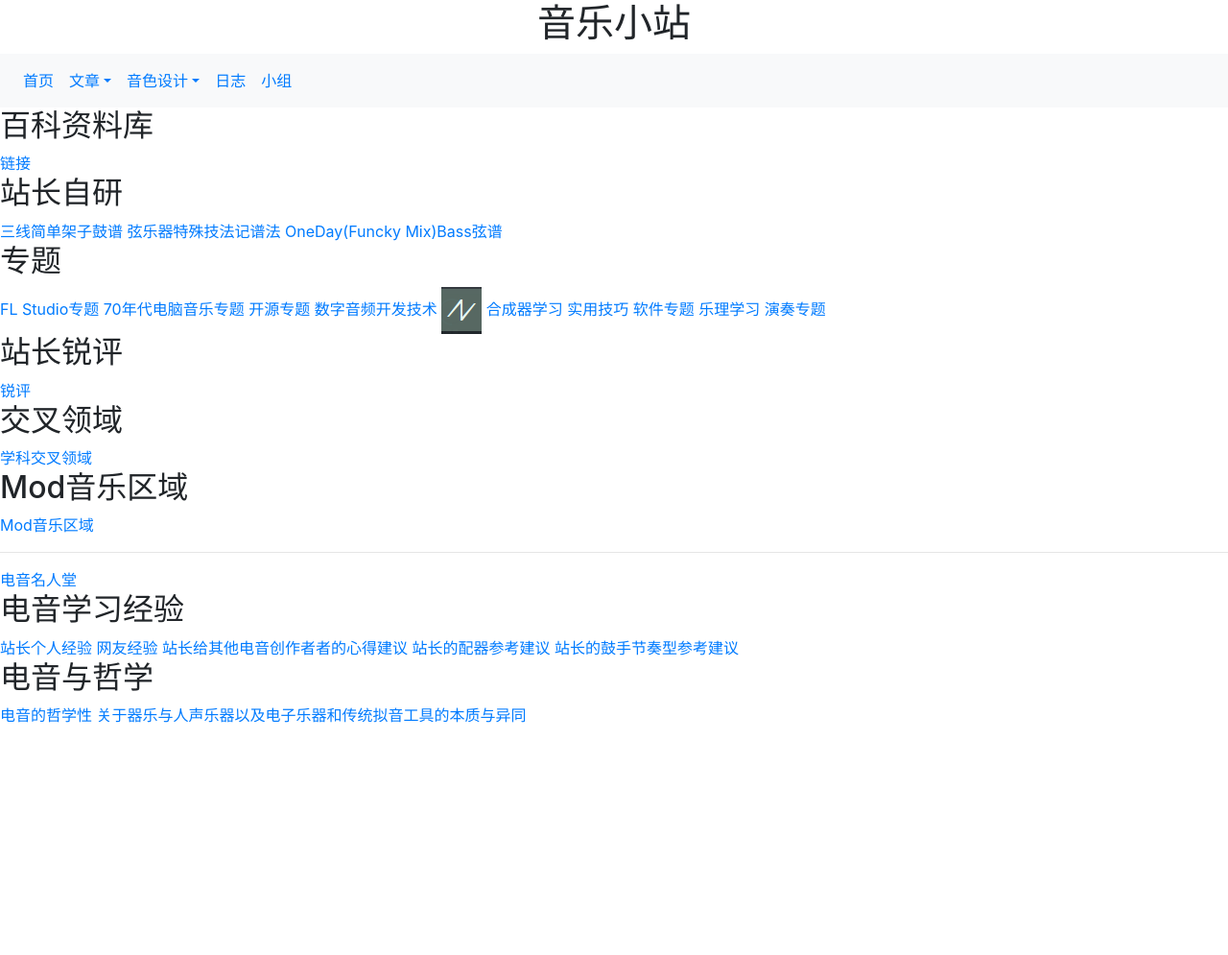
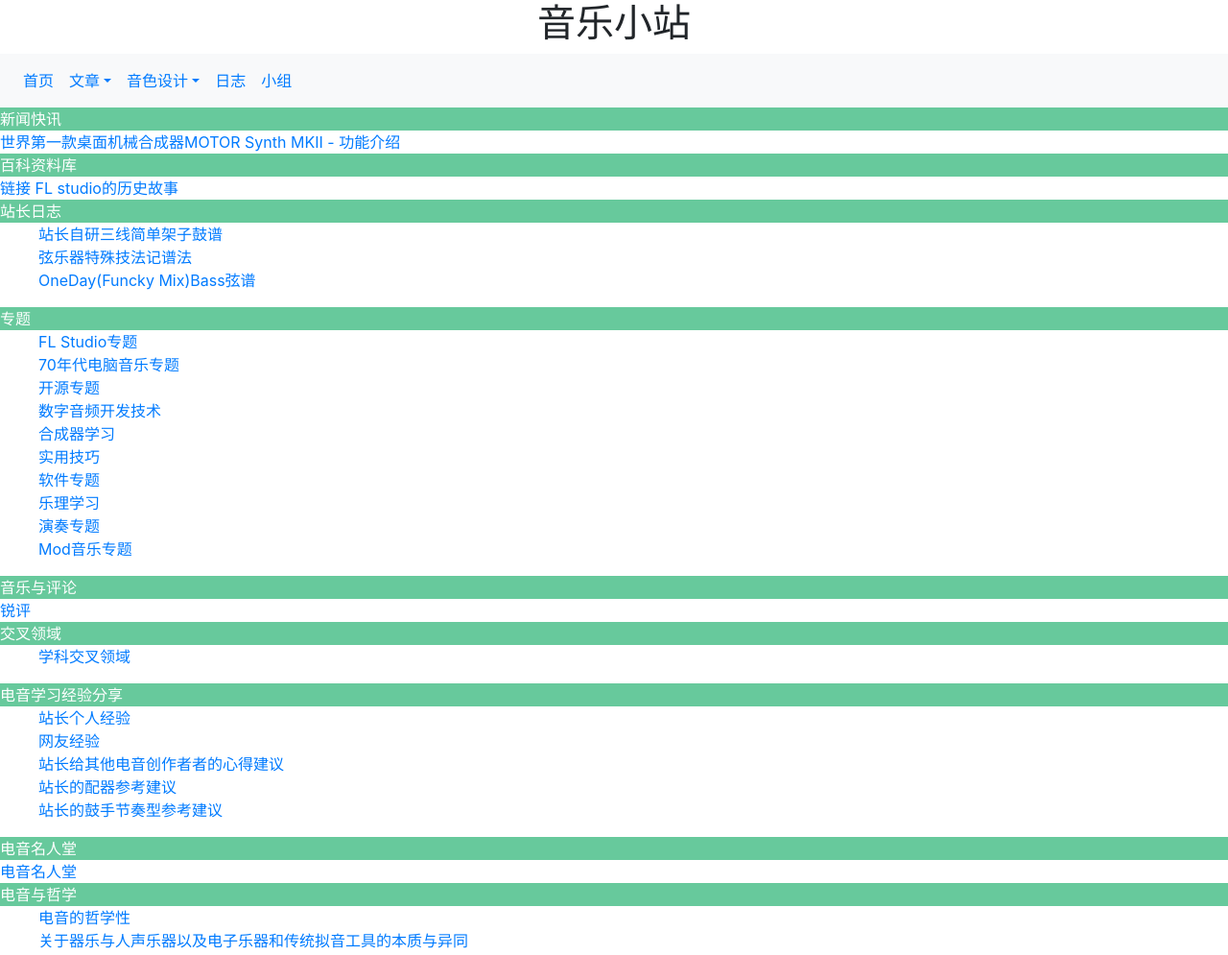
Before and after one commit to PublicWebDB/MusicWeb, a plain HTML site: page index.html in a window 1280 px wide. Shown: the whole page at 96% size. Before the commit the page ends 800 px from the top, so only its background shows below. Drawn offline with nearby package versions, Linux system fonts and the light colour scheme.

Commit message:
🌈 style: 美化

```diff
--- a/index.html
+++ b/index.html
@@ -5,11 +5,12 @@
     <meta http-equiv="X-UA-Compatible" content="IE=edge">
     <meta name="viewport" content="width=device-width, initial-scale=1.0">
     <title>音乐小站</title>
-    <link rel="stylesheet" href="common.css">
+    <link rel="stylesheet" href="css/common.css">
     <link rel="stylesheet" href="https://cdn.staticfile.org/twitter-bootstrap/4.3.1/css/bootstrap.min.css">
     <script src="https://cdn.staticfile.org/jquery/3.2.1/jquery.min.js"></script>
     <script src="https://cdn.staticfile.org/popper.js/1.15.0/umd/popper.min.js"></script>
     <script src="https://cdn.staticfile.org/twitter-bootstrap/4.3.1/js/bootstrap.min.js"></script>
+
     <!-- usercode -->
     <style>
         .top-title
@@ -33,6 +34,25 @@
             position: relative;
             top: 0;
         }
+        #recommand-bar
+        {
+            list-style-type: none;
+            width: 290px;
+            height: 610px;
+        }
+        .custom-hr
+        {
+        color: white;
+        background-color: #67c99c;
+        }
+        .tiezi-list
+          {
+              list-style: none;
+          }
+          .tiezi-list > li:hover
+          {
+              background-color: aqua;
+          }
     </style>
 </head>
 <body>
@@ -69,45 +89,63 @@
         </li>
         </ul>
     </nav>
-    <h2>百科资料库</h2>
-    <a href="百科资料库/index.html">链接</a>
-    <h2>站长自研</h2>
-    <a href="站长自研/三线手脚鼓谱.html">三线简单架子鼓谱</a>
-    <a href="站长自研/弦乐器特殊技法记谱法.html">弦乐器特殊技法记谱法</a>
-    <a href="站长自研/One Day(Funky Mix) Bass弦谱/index.html">OneDay(Funcky Mix)Bass弦谱</a>
+      <!-- <h3>最近音乐文章</h3> -->
+      <div class="custom-hr">新闻快讯</div>
+      <a href="https://www.bilibili.com/video/BV1Sh4y187EC/?spm_id_from=333.1007.tianma.1-1-1.click&vd_source=2f740c00cfe14d9860c2829322f9898f">世界第一款桌面机械合成器MOTOR Synth MKII - 功能介绍</a>
+      <div class="custom-hr">百科资料库</div>
+      <a href="百科资料库/index.html">链接</a>
+      <a href="百科资料库/FL studio的历史故事.txt">FL studio的历史故事</a>
+      <div class="custom-hr">站长日志</div>
+  <ol class="tiezi-list">
+      <li><a href="站长自研/三线手脚鼓谱.html">站长自研三线简单架子鼓谱</a></li>
+      <li>    <a href="站长自研/弦乐器特殊技法记谱法.html">弦乐器特殊技法记谱法</a></li>
+      <li>  <a href="站长自研/One Day(Funky Mix) Bass弦谱/index.html">OneDay(Funcky Mix)Bass弦谱</a></li>
+  </ol>
+      <div class="custom-hr">专题</div>
+      <ol class="tiezi-list">
+        <li>  <a href="专题/FL Studio专题/index.html">FL Studio专题</a></li>
+        <li> <a href="专题/70年代电脑专题/list.html">70年代电脑音乐专题</a></li>
+        <li> <a href="专题/开源专题/index.html">开源专题</a></li>
+        <li> <a href="专题/数字音频开发技术/index.html">数字音频开发技术</a></li>
+        <li><a href="专题/合成器学习/index.html">合成器学习</a></li>
+        <li>    <a href="专题/实用技巧/index.html">实用技巧</a></li>
+        <li>    <a href="专题/软件专题/index.html">软件专题</a></li>
+        <li>    <a href="专题/乐理学习/index.html">乐理学习</a></li>
+        <li>    <a href="专题/演奏专题/index.html">演奏专题</a></li>
+        <a href="mod音乐区/index.html">Mod音乐专题</a>
+      </ol>
+      <div class="custom-hr">音乐与评论</div>
+      <a href="专题/锐评/index.html">锐评</a>
+      <div class="custom-hr">交叉领域</div>
+      <ol class="tiezi-list">
+        <li>  <a href="交叉领域/index.html">学科交叉领域</a></li>
+      </ol>
+      <div class="custom-hr">电音学习经验分享</div>
+      <ol class="tiezi-list">
+        <li><a href="电音区/个人经验/index.html">站长个人经验</a></li>
+        <li><a href="电音区/网友经验/index.html">网友经验</a></li>
+        <li>  <a href="电音区/电音心得/index.html">站长给其他电音创作者者的心得建议</a></li>
+        <li>    <a href="电音区/007 曲风/index.html">站长的配器参考建议</a></li>
+        <li>   <a href="电音区/节奏型参考.html">站长的鼓手节奏型参考建议</a></li>
+      </ol>
+      <div class="custom-hr">电音名人堂</div>
+      <a href="电音区/006 名人堂/index.html">电音名人堂</a>
+      <div class="custom-hr">电音与哲学</div>
+      <ol class="tiezi-list">
+        <li><a href="电音区/电音与哲学/关于电子音乐的本质性哲学思考.html">电音的哲学性</a></li>
+        <li><a href="电音区/电音与哲学/器乐与人声乐器以及电子乐器和传统拟音工具的本质与异同.html">关于器乐与人声乐器以及电子乐器和传统拟音工具的本质与异同</a></li>
+      </ol>
+    </body>
+    </html>
+    <!-- <ol id="recommand-bar">
+        <li>1</li>
+        <li>2</li>
+        <li>3</li>
+        <li>4</li>
+    </ol> -->
+<!--
+    <h2>电音与哲学</h2>
 
-    <h2>专题</h2>
-    <a href="专题/FL Studio专题/index.html">FL Studio专题</a>
-    <a href="专题/70年代电脑专题/list.html">70年代电脑音乐专题</a>
-    <a href="专题/开源专题/index.html">开源专题</a>
-    <a href="专题/数字音频开发技术/index.html">数字音频开发技术</a>
-    <img src="media/synth_icon.png" alt="synth icon" srcset="">
-    <a href="专题/合成器学习/index.html">合成器学习</a>
-    <a href="专题/实用技巧/index.html">实用技巧</a>
-    <a href="专题/软件专题/index.html">软件专题</a>
-    <a href="专题/乐理学习/index.html">乐理学习</a>
-
-    <a href="专题/演奏专题/index.html">演奏专题</a>
-    <h2>站长锐评</h2>
-    <a href="专题/锐评/index.html">锐评</a>
-    <h2>交叉领域</h2>
-    <a href="交叉领域/index.html">学科交叉领域</a>
-
-    <h2>Mod音乐区域</h2>
-    <a href="mod音乐区/index.html">Mod音乐区域</a>
-    <hr/>
-    <a href="电音区/006 名人堂/index.html">电音名人堂</a>
-
-    <h2>电音学习经验</h2>
-    <a href="电音区/个人经验/index.html">站长个人经验</a>
-    <a href="电音区/网友经验/index.html">网友经验</a>
-    <a href="电音区/电音心得/index.html">站长给其他电音创作者者的心得建议</a>
-    <a href="电音区/007 曲风/index.html">站长的配器参考建议</a>
-    <a href="电音区/节奏型参考.html">站长的鼓手节奏型参考建议</a>
-
-    <h2>电音与哲学</h2>
-    <a href="电音区/电音与哲学/关于电子音乐的本质性哲学思考.html">电音的哲学性</a>
-    <a href="电音区/电音与哲学/器乐与人声乐器以及电子乐器和传统拟音工具的本质与异同.html">关于器乐与人声乐器以及电子乐器和传统拟音工具的本质与异同</a>
     <!-- <h2>音乐，为艺术而生</h2>
     <ol>
         <li><a href="电音区/index.html">电音区</a></li>
@@ -125,8 +163,7 @@
             </ol>
     </ol> -->
     <!-- rss订阅 -->
-</body>
-</html>
+
 <!--
     <div class="wrapper">
 
```
Also changed, not shown: 好玩的.html (renamed from 新闻快讯.html, +3 -2 lines), FL studio的历史故事.txt (deleted), css/common.css (renamed from common.css), sytrus的原理.txt (deleted).
